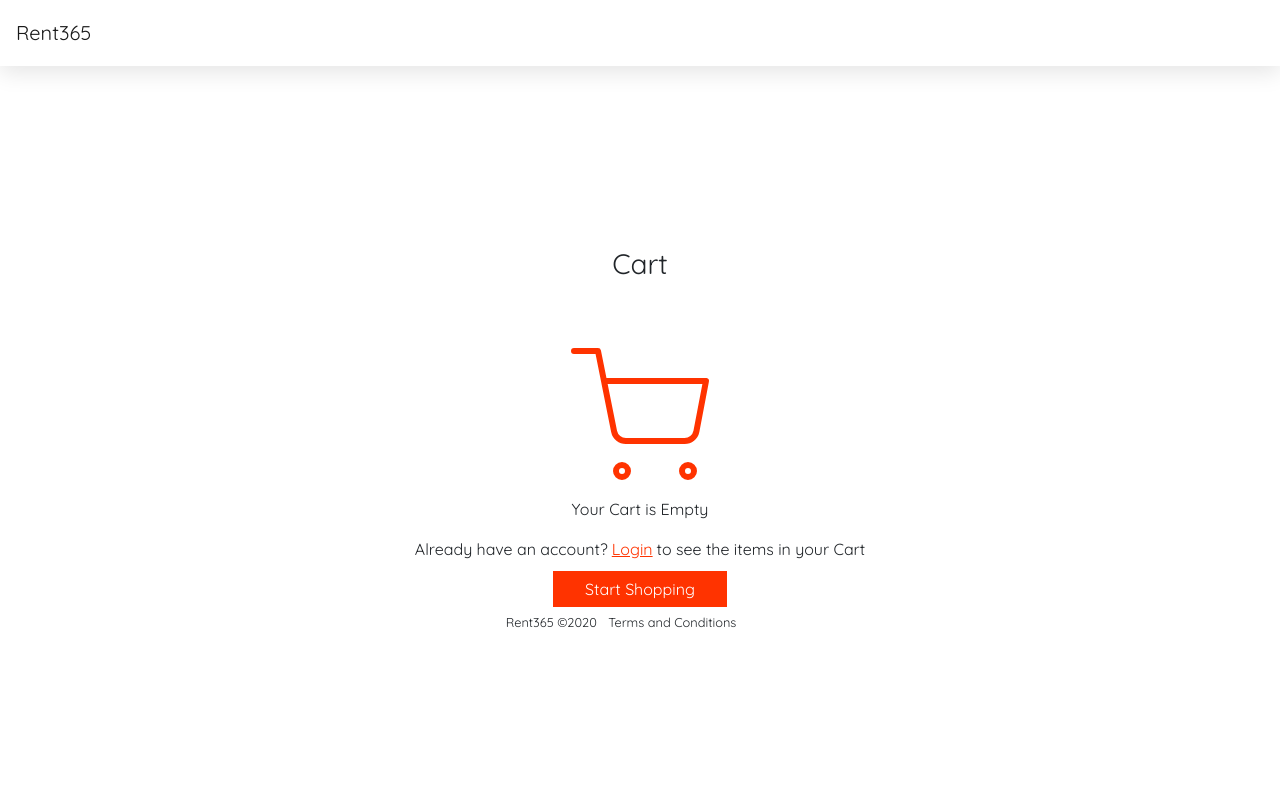
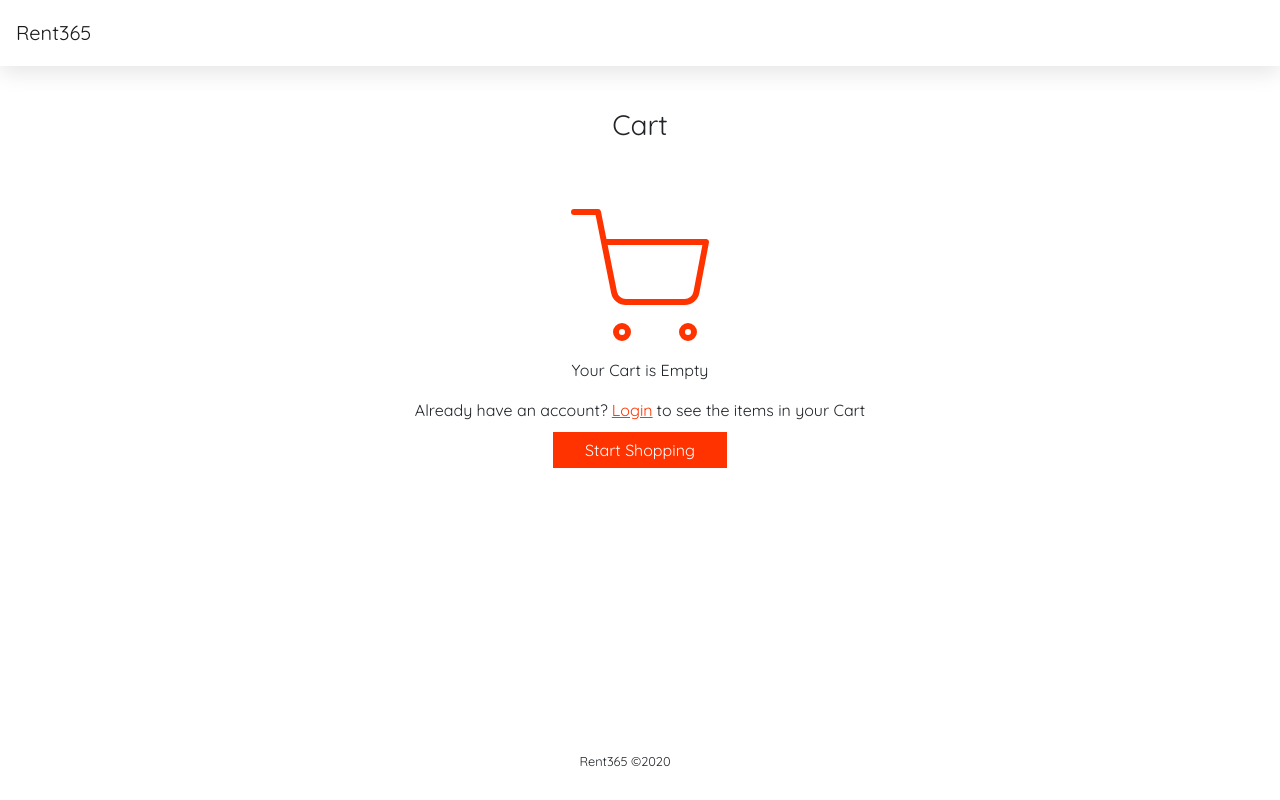
Before and after one commit to kuicpet/Rent365, a React (Create React App) app in the folder rent365/: page /cart in a window 1280 px wide. Built offline with nearby package versions, Linux system fonts and the light colour scheme.

Commit message:
bg--updated

```diff
--- a/rent365/src/App.css
+++ b/rent365/src/App.css
@@ -132,7 +132,7 @@ button {
   border: 1px solid #c7c7cd;
   padding: 0.2rem 2rem;
   width: 400px;
-  max-width: 100%;
+  max-width: 90%;
   z-index: 1;
   background: url("./images/icons/search\(1\).svg") no-repeat left 5px center
 }
@@ -205,7 +205,7 @@ button {
 
 /**Cart*/
 .cartSection {
-
+  min-height: 80vh;
   margin-top: 5rem;
 }
 .shopCart {
@@ -305,7 +305,10 @@ button {
 
 /**Footer*/
 .footer {
-
+  display: flex;
+  flex-direction: column;
+  align-items: center;
+  justify-content: center;
   bottom: 0;
   width: 100%;
 }
--- a/rent365/src/components/Cart.js
+++ b/rent365/src/components/Cart.js
@@ -12,7 +12,7 @@ const Cart = () => {
                 <h3 className="mt-2">Cart</h3>
                     <svg xmlns="http://www.w3.org/2000/svg" width="24" height="24" viewBox="0 0 24 24" fill="none" stroke="currentColor" stroke-width="2" stroke-linecap="round" stroke-linejoin="round" className="feather feather-shopping-cart shopCart"><circle cx="9" cy="21" r="1"></circle><circle cx="20" cy="21" r="1"></circle><path d="M1 1h4l2.68 13.39a2 2 0 0 0 2 1.61h9.72a2 2 0 0 0 2-1.61L23 6H6"></path></svg>
                 <p>Your Cart is Empty</p>
-                <p>Already have an account?
+                <p className="mx-2">Already have an account?
                     <Link to="/account/signin" className="mx-1 login">Login</Link>
                     to see the items in your Cart
                 </p>
--- a/rent365/src/components/Footer.js
+++ b/rent365/src/components/Footer.js
@@ -2,9 +2,9 @@ import React from "react";
 
 const Footer = () => {
     return (
-      <div className="row footer my-2">
+      <div className="row footer my-2 text-center">
           <div className="col-sm-12">
-              <small>Rent365 &copy;2020 <span className="mx-2">Terms and Conditions</span></small>
+              <small>Rent365 &copy;2020</small>
           </div>
       </div>
     );
```
